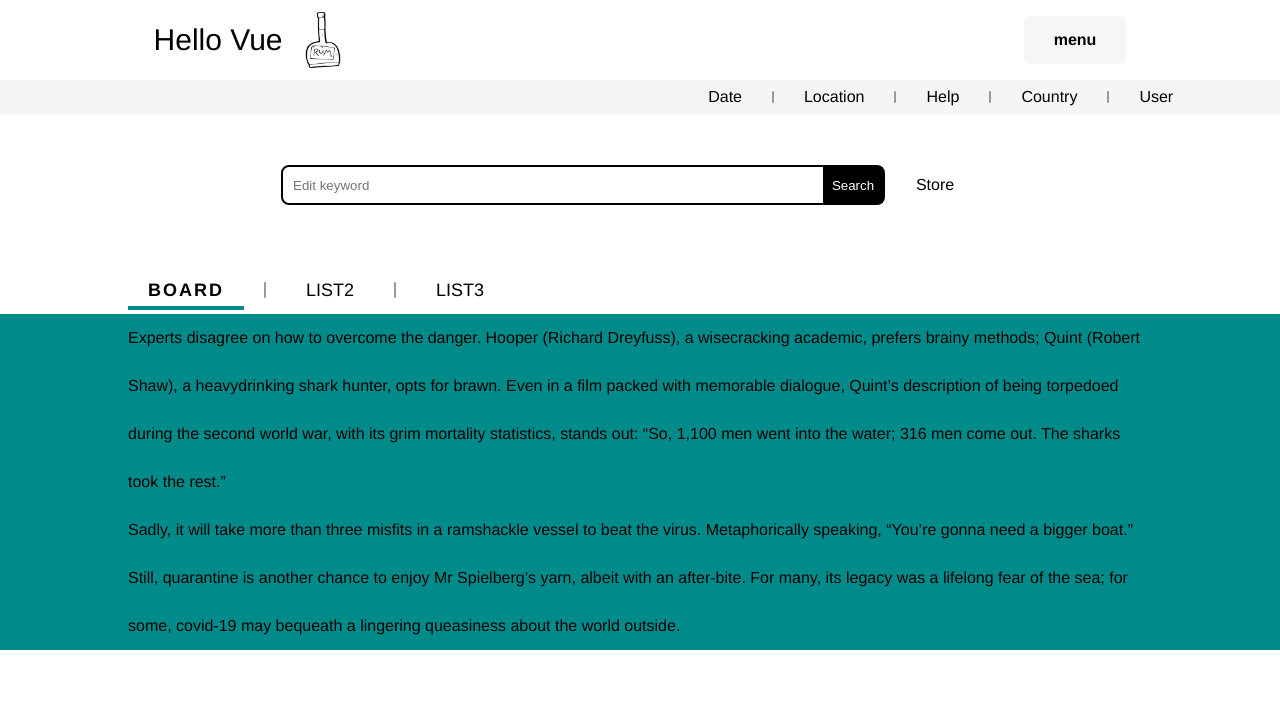
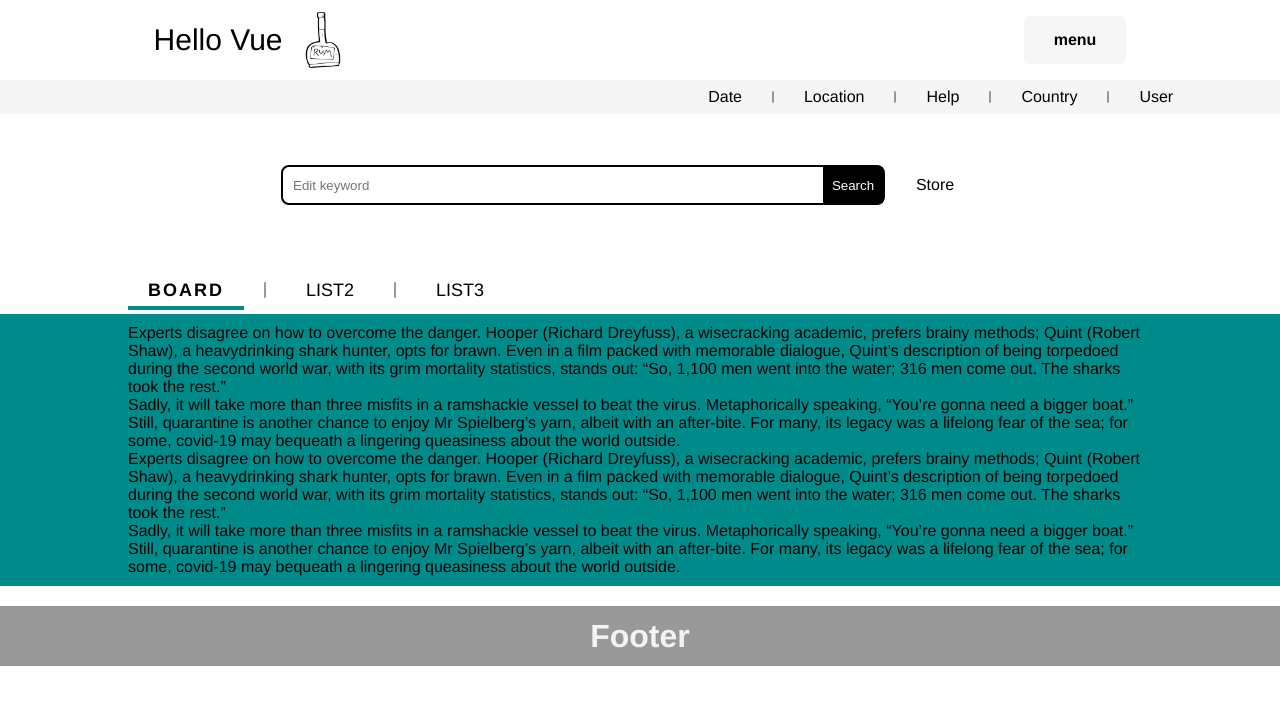
Before and after one commit to sakitam21/hello-vue, a Vue app: page /#/main/board in a window 1280 px wide. Shown: the top 704 px of the page. Built offline with nearby package versions, Linux system fonts and the light colour scheme.

Commit message:
Footer Components

```diff
--- a/src/components/Main.vue
+++ b/src/components/Main.vue
@@ -11,7 +11,12 @@
       <SearchBox />
       <!--菜单栏-->
       <Menu />
+      <div class="menu-card">
+        <router-view></router-view>
+      </div>
     </div>
+
+    <Footer />
 
   </div>
 </template>
@@ -24,6 +29,8 @@ import SideBar from '@/components/main/SideBar.vue'
 import SearchBox from '@/components/main/SearchBox.vue'
 //菜单栏
 import Menu from '@/components/main/Menu.vue'
+//底部栏
+import Footer from '@/components/main/Footer.vue'
 
 export default {
   name: 'Main',
@@ -32,10 +39,14 @@ export default {
     SideBar,
     SearchBox,
     Menu,
+    Footer,
   }
 }
 </script>
 
 <style scoped>
-
+.menu-card{
+  background-color: #008b8b;
+  padding: 10px 10%;
+}
 </style>
--- a/src/components/main/Board.vue
+++ b/src/components/main/Board.vue
@@ -1,5 +1,11 @@
 <template>
   <div class="board">
+    <p>
+    Experts disagree on how to overcome the danger. Hooper (Richard Dreyfuss), a wisecracking academic, prefers brainy methods; Quint (Robert Shaw), a heavydrinking shark hunter, opts for brawn. Even in a film packed with memorable dialogue, Quint’s description of being torpedoed during the second world war, with its grim mortality statistics, stands out: “So, 1,100 men went into the water; 316 men come out. The sharks took the rest.”
+    </p>
+    <p>
+    Sadly, it will take more than three misfits in a ramshackle vessel to beat the virus. Metaphorically speaking, “You’re gonna need a bigger boat.” Still, quarantine is another chance to enjoy Mr Spielberg’s yarn, albeit with an after-bite. For many, its legacy was a lifelong fear of the sea; for some, covid-19 may bequeath a lingering queasiness about the world outside.
+    </p>
     <p>
     Experts disagree on how to overcome the danger. Hooper (Richard Dreyfuss), a wisecracking academic, prefers brainy methods; Quint (Robert Shaw), a heavydrinking shark hunter, opts for brawn. Even in a film packed with memorable dialogue, Quint’s description of being torpedoed during the second world war, with its grim mortality statistics, stands out: “So, 1,100 men went into the water; 316 men come out. The sharks took the rest.”
     </p>
@@ -22,5 +28,4 @@ export default {
 
 <!-- Add "scoped" attribute to limit CSS to this component only -->
 <style scoped>
-
 </style>
--- /dev/null
+++ b/src/components/main/Footer.vue
@@ -0,0 +1,23 @@
+<template>
+  <div class="footer">
+    <h1>Footer</h1>
+  </div>
+</template>
+
+<script>
+export default{
+	name: "Footer"
+}
+</script>
+
+<style scoped>
+.footer{
+	height: 60px;
+	width: 100%;
+	background-color: #999;
+	margin: 20px 0;
+	text-align: center;
+	line-height: 60px;
+	color: #f3f3f3;
+}
+</style>
--- a/src/components/main/Menu.vue
+++ b/src/components/main/Menu.vue
@@ -20,10 +20,6 @@
         </li>
       </router-link>
     </ul>
-
-    <div class="menu-card">
-      <router-view></router-view>
-    </div>
 
   </div>
 </template>
@@ -78,9 +74,4 @@ export default{
   font-weight: bold;
   letter-spacing: 2px;
 }
-
-.menu-card{
-  background-color: #008b8b;
-  padding: 0 10%;
-}
 </style>
--- a/vue.config.js
+++ b/vue.config.js
@@ -1,3 +1,4 @@
+//配置打包项的公共路径
 module.exports = {
   publicPath: process.env.NODE_ENV === 'production'
     ? '/hello-vue/dist/'
```
Also changed, not shown: 8 other files (tests, documents, lock files or other folders).
